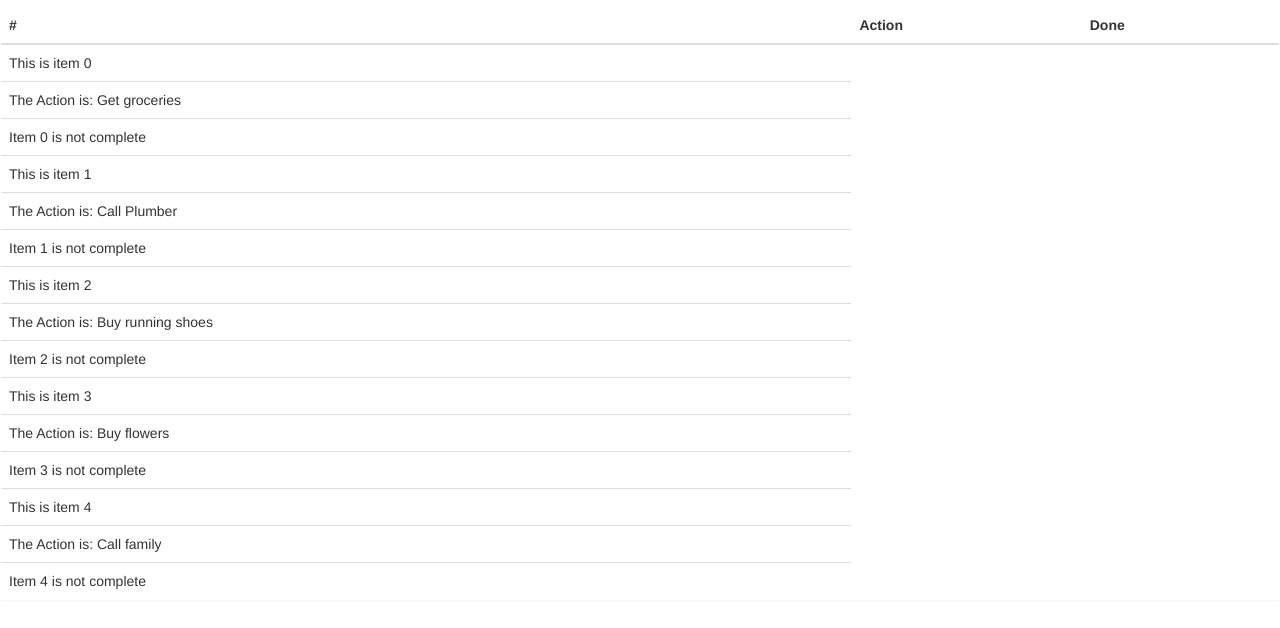
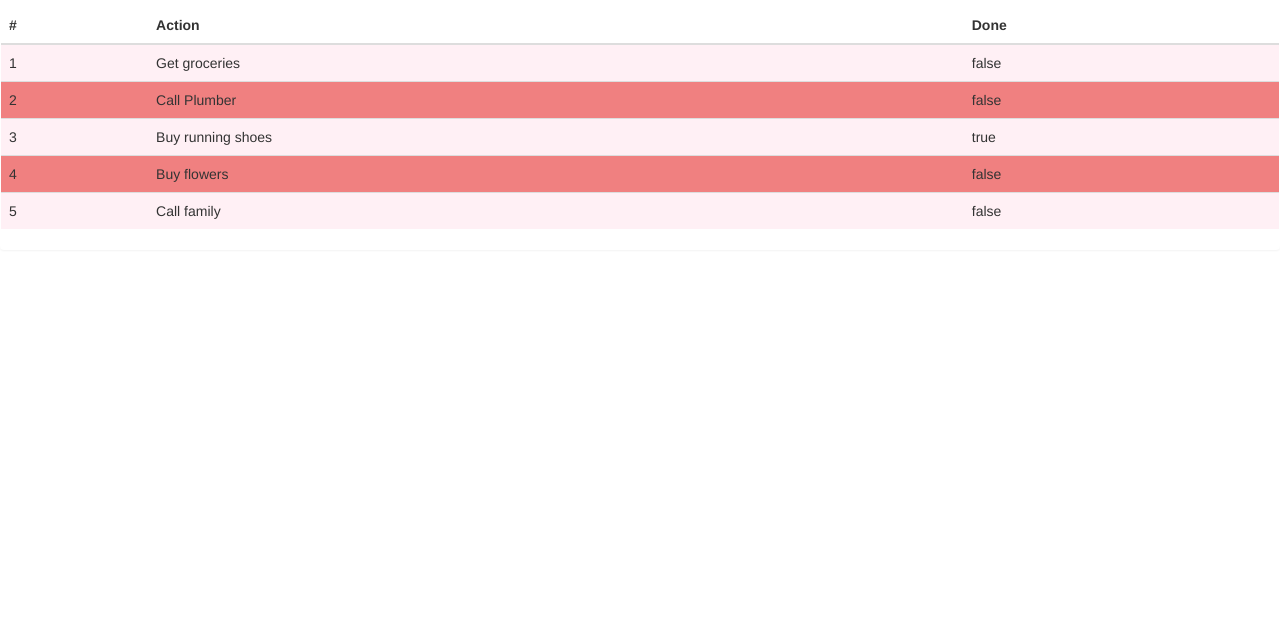
Before and after one commit to chisun-joung/proangular, a website: page angularjs/directives.html in a window 1280 px wide. Shown: the part 50-678 px from the top of the page. Drawn offline with nearby package versions, Linux system fonts and the light colour scheme.

Commit message:
ng-include

```diff
--- a/angularjs/directives.html
+++ b/angularjs/directives.html
@@ -25,26 +25,7 @@
     <body>
         <div id="todoPanel" class="panel" ng-controller="defaultCtrl">
             <h3 class="panel-header"> To Do List </h3>
-            <table class="table">
-                <thead>
-                    <tr>
-                        <th>#</th>
-                        <th>Action</th>
-                        <th>Done</th>
-                    </tr>
-                </thead>
-                <tbody>
-                  <tr ng-repeat-start="item in todos">
-                      <td>This is item {{$index}}</td>
-                  </tr>
-                  <tr>
-                      <td>The Action is: {{item.action}}</td>
-                  </tr>
-                  <tr ng-repeat-end>
-                      <td>Item {{$index}} is {{$item.complete? '' : "not "}} complete</td>
-                  </tr>
-                </tbody>
-            </table>
+            <ng-include src="'table.html'"></ng-include>
         </div>
     </body>
 </html>
--- /dev/null
+++ b/angularjs/table.html
@@ -0,0 +1,13 @@
+<table class="table">
+    <thead>
+        <tr>
+            <th>#</th>
+            <th>Action</th>
+            <th>Done</th>
+        </tr>
+    </thead>
+    <tr ng-repeat="item in todos" ng-class="$odd ? 'odd' : 'even'">
+        <td>{{$index + 1}}</td>
+        <td ng-repeat="prop in item">{{prop}}</td>
+    </tr>
+</table>
```
